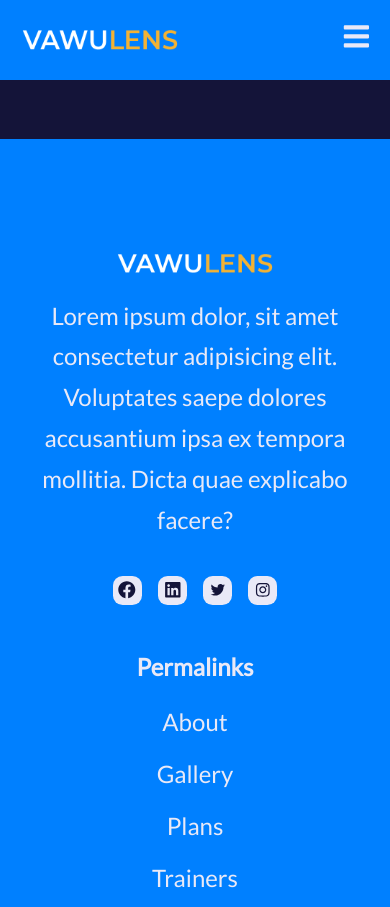
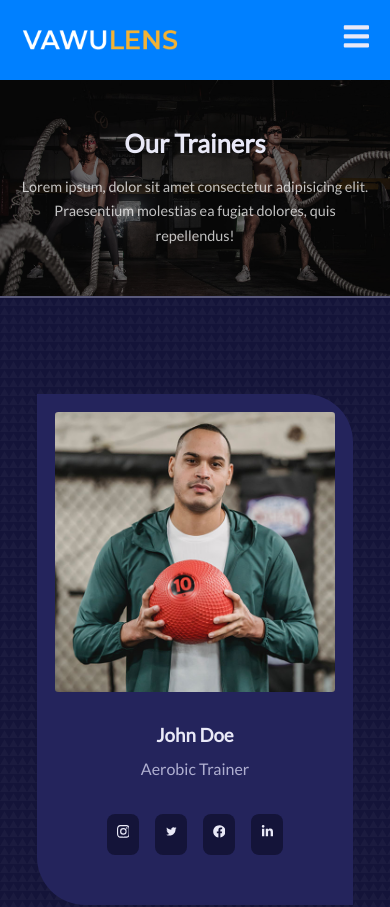
Before and after one commit to H-miracle/myfitnessapp, a React (Create React App) app: page /trainers in a window 390 px wide. Shown: the top 907 px of the page. Built offline with nearby package versions, Linux system fonts and the light colour scheme; the HTML template or start-up script is replaced by a standard one.

Commit message:
project comppleted

```diff
--- a/src/App.jsx
+++ b/src/App.jsx
@@ -21,7 +21,7 @@
         <Route path='/contact' element={<Contact/>} />
         <Route path='/gallery' element={<Gallery/>} />
         <Route path='/plans' element={<Plans/>} />
-        <Route path='/traines' element={<Trainers/>} />
+        <Route path='/trainers' element={<Trainers/>} />
         <Route path='*' element={<NotFound/>} />
       </Routes>
       <Footer />
--- /dev/null
+++ b/src/components/Trainer.jsx
@@ -0,0 +1,26 @@
+import React from 'react'
+import Card from '../UI/Card'
+
+const Trainer = ({image, name, job, socials}) => {
+   return (
+      <Card className='trainer'>
+         <div className="trainer__img">
+            <img src={image} alt={name} />
+         </div>
+         <h3>{name}</h3>
+         <p>{job}</p>
+         <div className="trainer__socials">
+            {
+               socials.map(({icon,link}, index)=> {
+                  return <a key={index} href={link} target="_blank" rel="noopener noreferrer">
+                     {icon}
+                  </a>
+               })
+            }
+         </div>
+
+      </Card>
+   )
+}
+
+export default Trainer
--- a/src/index.css
+++ b/src/index.css
@@ -34,7 +34,7 @@
    color: var(--color-gray-200);
    line-height: 1.7;
    overflow-x: hidden;
-   background: var(--color-gray-600);
+   background: var(--color-gray-600) url('./images/bg_texture.png');
 }
 .container {
    width: var(--container-width-lg);
--- a/src/pages/home/Home.jsx
+++ b/src/pages/home/Home.jsx
@@ -4,6 +4,7 @@
 import Values from '../../components/Values'
 import FAQs from '../../components/FAQs'
 import Testimonials from '../../components/Testimonials'
+
 // import Footer from '../../components/Footer'
 
 
@@ -15,7 +16,6 @@
       <Values />
       <FAQs />
       <Testimonials/>
-
     </>
   )
 }
--- a/src/pages/notFound/NotFound.jsx
+++ b/src/pages/notFound/NotFound.jsx
@@ -1,8 +1,14 @@
 import './notFound.css'
+import { Link } from 'react-router-dom'
 
 const NotFound = () => {
   return (
-    <div>NotFound</div>
+    <section>
+      <div className="container notfound__container">
+        <h2>Page Not Found</h2>
+        <Link to='/' className='btn'> Go Back Home</Link>
+      </div>
+    </section>
   )
 }
 
--- a/src/pages/notFound/notFound.css
+++ b/src/pages/notFound/notFound.css
@@ -0,0 +1,9 @@
+
+.notfound__container {
+   text-align: center;
+   padding-top: 8rem;
+
+}
+h2 {
+   margin-bottom: 3rem;
+}
--- a/src/pages/plans/Plans.jsx
+++ b/src/pages/plans/Plans.jsx
@@ -1,8 +1,46 @@
 import './plans.css'
+import HeaderImage from '../../images/header_bg_4.jpg'
+import Header from '../../components/Header'
+import Card from '../../UI/Card'
+import {plans} from '../../data'
+// import {FaTimes} from 'react-icons/fa'
+// import { useState } from 'react'
+
 
 const Plans = () => {
+
+  //const [isDisabled, setisDisabled] = useState(false);
+
   return (
-    <div>Plans</div>
+    <>
+      <Header title='Membership Plans' image={HeaderImage}>
+        Lorem ipsum dolor sit amet consectetur adipisicing elit. Debitis, dicta.
+      </Header>
+
+      <section className="plans">
+        <div className="container plans__container">
+          {
+            plans.map(({id, desc, price, features, name}) => {
+              return <Card key={id} className='plan'>
+                <h3>{name}</h3>
+                <small>{price}</small>
+                <h1>{`$${price}`}</h1> <h2>/mo</h2>
+                <h4>Features</h4>
+                {features.map(({feature, available}, index) => {
+                  return <p key={index} className= {!available ? 'disabled' : ''}>
+                    {feature}
+                  </p>
+
+                  })
+                }
+                <button className='btn lg'>Choose Plan</button>
+              </Card>
+            })
+          }
+        </div>
+      </section>
+    </>
+
   )
 }
 
--- a/src/pages/plans/plans.css
+++ b/src/pages/plans/plans.css
@@ -0,0 +1,33 @@
+.plans__container {
+   display: grid;
+   grid-template-columns: repeat(3, 1fr);
+   gap: 3rem;
+}
+.plan h3 {
+   margin-bottom: 0.8rem;
+}
+.plan small {
+   margin-bottom: 2rem;
+}
+.plan h1 {
+   color: var(--color-primary-variant);
+   display: inline;
+}
+.plan h2 {
+   display: inline;
+   color: var(--color-gray-400);
+}
+.plan h4 {
+   margin-top: 2rem;
+}
+.plan p {
+   margin-top: 0.8rem;
+   color: var(--color-gray-100);
+}
+.plan p.disabled {
+   color: var(--color-gray-400);
+}
+.plan button {
+   margin-top: 3rem;
+   cursor: pointer;
+}
--- a/src/pages/trainers/Trainers.jsx
+++ b/src/pages/trainers/Trainers.jsx
@@ -1,8 +1,44 @@
 import './trainers.css'
+import Header from '../../components/Header'
+import HeaderImage from '../../images/header_bg_5.jpg'
+import {BsInstagram} from 'react-icons/bs'
+import {AiOutlineTwitter} from 'react-icons/ai'
+import {FaFacebook} from 'react-icons/fa'
+import {FaLinkedinIn} from 'react-icons/fa'
+import { trainers } from '../../data'
+import Trainer from '../../components/Trainer'
 
 const Trainers = () => {
   return (
-    <div>Trainers</div>
+    <>
+      <Header title='Our Trainers' image={HeaderImage}>
+        Lorem ipsum, dolor sit amet consectetur adipisicing elit. Praesentium molestias ea fugiat dolores, quis repellendus!
+      </Header>
+      <section className='trainers'>
+        <div className="container trainers__container">
+          {
+            trainers.map(({id, image, name, job, socials}) => {
+              return <Trainer
+                        key={id}
+                        image={image}
+                        name={name}
+                        job={job}
+                        socials={
+                          [
+                            {icon: <BsInstagram/>, link: socials[0]},
+                            {icon: <AiOutlineTwitter/>, link: socials[1]},
+                            {icon: <FaFacebook/>, link: socials[2]},
+                            {icon: <FaLinkedinIn/>, link: socials[3]}
+                          ]
+                        }
+                      />
+
+
+            })
+          }
+        </div>
+      </section>
+    </>
   )
 }
 
--- a/src/pages/trainers/trainers.css
+++ b/src/pages/trainers/trainers.css
@@ -0,0 +1,56 @@
+.trainers__container {
+   display: grid;
+   grid-template-columns: repeat(3, 1fr);
+   gap: 4rem;
+}
+.card.trainer {
+   padding: 1rem;
+}
+.trainer__img {
+   border-radius: 0.2rem;
+   overflow: hidden;
+}
+.trainer h3 {
+   margin-top: 2rem;
+}
+.trainer p {
+   margin-top: 0.5rem;
+}
+.trainer__socials {
+   display: flex;
+   gap: 1rem;
+   justify-content: center;
+   align-items: center;
+   margin: 2rem 0;
+}
+.trainer__socials a {
+   font-size: 0.8rem;
+   background: var(--color-gray-600);
+   padding: 0.6rem;
+   border-radius: 0.5rem;
+   transition: var(--transition);
+}
+.trainer:hover a {
+   background: var(--color-gray-500);
+}
+
+/* =======MEDIA QUERIES (medium screens )========= */
+
+@media screen and (max-width:1024px) {
+   .trainers__container {
+      grid-template-columns: 1fr 1fr;
+      gap: 2.5rem;
+   }
+}
+/* =======MEDIA QUERIES (small screens )========= */
+
+@media screen and (max-width:600px) {
+   .trainers__container {
+      grid-template-columns: 1fr;
+      gap: 2rem;
+   }
+   .card.trainer {
+      width: 90%;
+      margin-inline: auto;
+   }
+}
```
